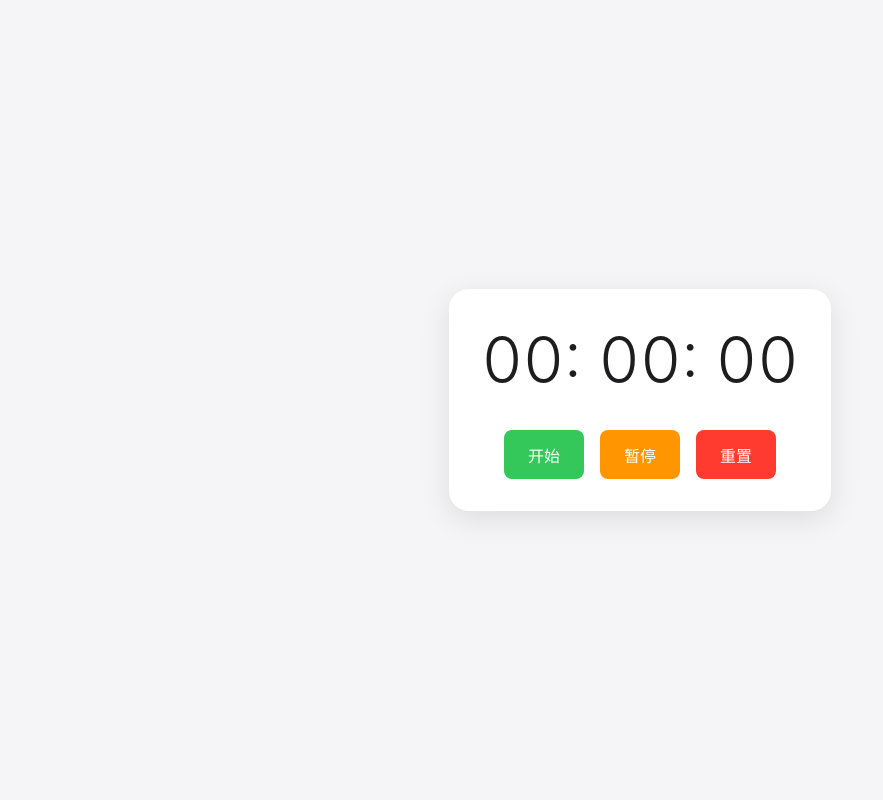
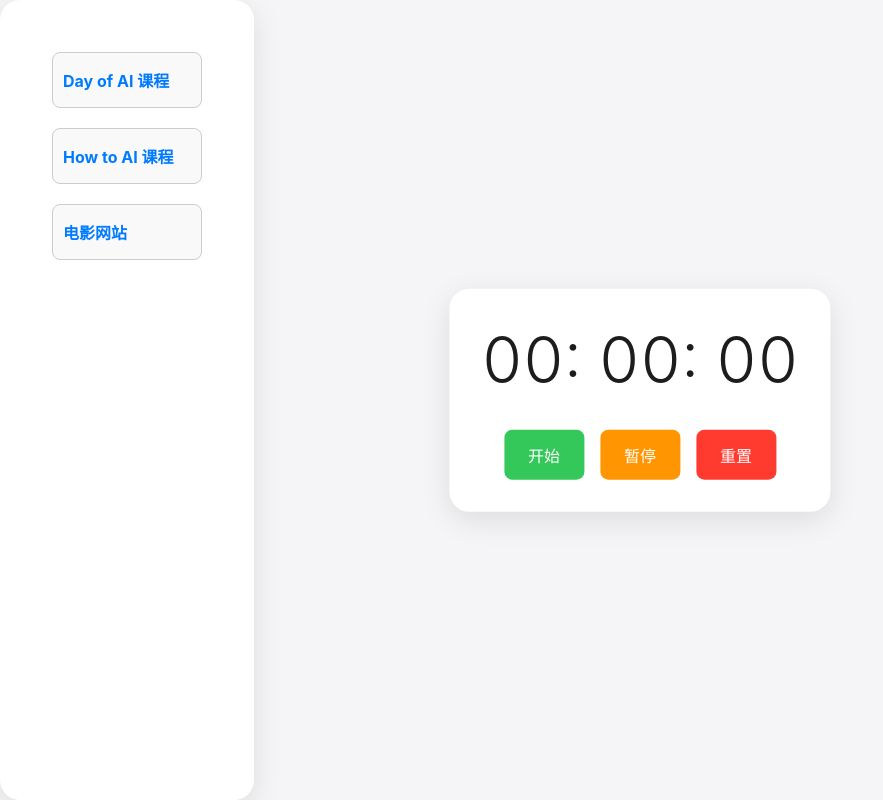
Before and after one commit to minipig11/timer, a plain HTML site: page index.html in a window 1280 px wide. Shown: the whole page, without its empty margins (0-883 px from the left). Drawn offline with Linux system fonts and the light colour scheme.

Commit message:
简单目录

```diff
--- a/index.html
+++ b/index.html
@@ -7,7 +7,21 @@
     <link rel="stylesheet" href="styles.css">
 </head>
 <body>
-    <div class="container">
+    <!-- Adjusting the container div to align left with 50px margin from the screen edge -->
+    <div class="container1" style="left: 50px;">
+      <!-- Beautifying the vertical links section -->
+      <div style="margin: 20px; padding: 10px; border: 1px solid #ccc; border-radius: 8px; background-color: #f9f9f9; width: 150px;">
+        <a href="https://dayofai.sicilyhuang.top" target="_blank" style="display: block; margin: 5px 0; text-decoration: none; color: #007BFF; font-weight: bold;">Day of AI 课程</a>
+      </div>
+      <div style="margin: 20px; padding: 10px; border: 1px solid #ccc; border-radius: 8px; background-color: #f9f9f9; width: 150px;">
+        <a href="https://howtoai.sicilyhuang.top" target="_blank" style="display: block; margin: 5px 0; text-decoration: none; color: #007BFF; font-weight: bold;">How to AI 课程</a>
+      </div>
+      <div style="margin: 20px; padding: 10px; border: 1px solid #ccc; border-radius: 8px; background-color: #f9f9f9; width: 150px;">
+        <a href="https://film-page.sicilyhuang.top" target="_blank" style="display: block; margin: 5px 0; text-decoration: none; color: #007BFF; font-weight: bold;">电影网站</a>
+      </div>
+    </div>
+
+    <div class="container2">
         <div class="timer">
             <div class="time-display">
                 <span id="minutes">00</span>:
--- a/styles.css
+++ b/styles.css
@@ -8,16 +8,26 @@
 body {
     min-height: 100vh;
     display: flex;
-    justify-content: center;
-    align-items: center;
     background: #f5f5f7;
 }
 
-.container {
+.container1 {
     background: white;
     padding: 2rem;
     border-radius: 20px;
     box-shadow: 0 8px 30px rgba(0, 0, 0, 0.1);
+}
+
+.container2 {
+    background: white;
+    padding: 2rem;
+    border-radius: 20px;
+    box-shadow: 0 8px 30px rgba(0, 0, 0, 0.1);
+    position: absolute;
+    top: 50%;
+    left: 50%;
+    transform: translate(-50%, -50%);
+    height: auto;
 }
 
 .timer {
```
